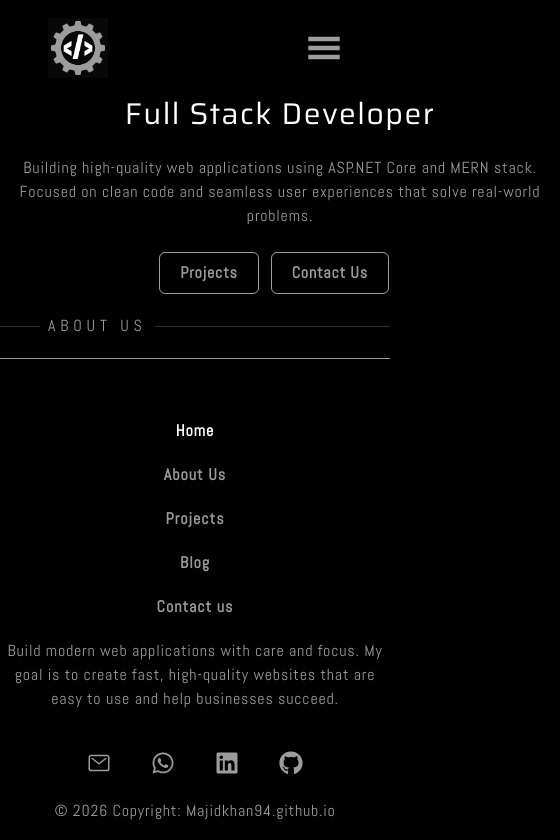
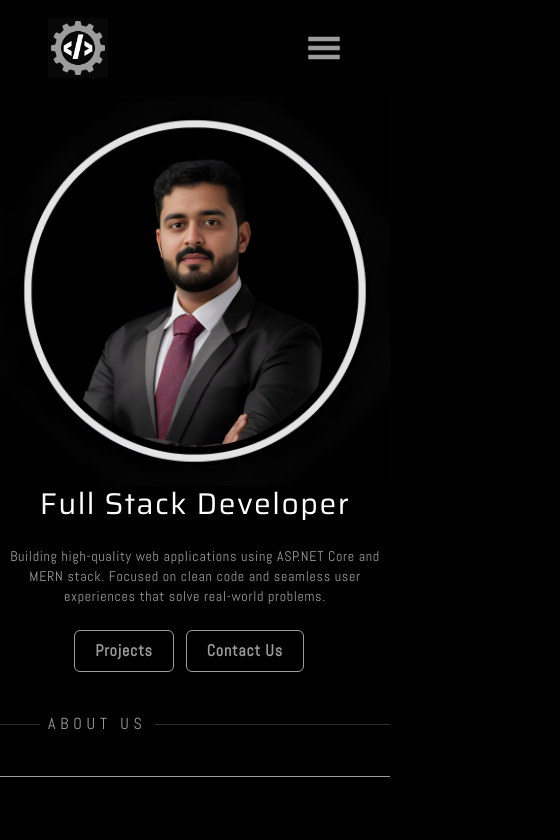
Before and after one commit to Majidkhan94/majidkhan94.github.io, a React (Vite) app: page / in a window 390 px wide. Shown: the top 840 px of the page, 560 px wide, since content can reach past the window. Built offline with nearby package versions, Linux system fonts and the light colour scheme.

Commit message:
Updated MobileVersion

```diff
--- a/src/Features/Paragraph.jsx
+++ b/src/Features/Paragraph.jsx
@@ -7,7 +7,7 @@ export const Paragraph = ({ text, className }) => {
       whileInView={{ opacity: 1, y: 0 }}
       viewport={{ once: true, amount: 0.5 }}
       transition={{ duration: 1 }}
-      className={`${className} text-ParaColor font-Paragraph tracking-wider`}>
+      className={`${className} text-ParaColor font-Paragraph text-sm md:text-base tracking-wider`}>
       {text}
     </motion.p>
 
--- a/src/Features/Seperator.jsx
+++ b/src/Features/Seperator.jsx
@@ -7,7 +7,7 @@ export const Seperator = ({text}) => {
       whileInView={{ opacity: 1 }}
       viewport={{ once: true }}
       transition={{ duration: 1 }}
-      className="border-t border-ParaColor/30 text-center my-5">
+      className="border-t border-ParaColor/30 text-center my-10 md:my-5">
 
       <motion.legend
         initial={{ opacity: 0, y: 10 }}
--- a/src/Pages/Home.jsx
+++ b/src/Pages/Home.jsx
@@ -7,10 +7,10 @@ import { Seperator } from '../Features/Seperator.jsx';
 
 export const Home = ()=>{
   return(<>
-<section className='flex flex-row w-full h-fit md:h-screen pl-0 md:pl-30 '>
+<section className='flex flex-col-reverse md:flex-row w-full h-fit md:h-screen pl-0 md:pl-30 '>
   <div className='flex flex-1 flex-col gap-6 justify-center text-center'>
     <span> <Heading text={"Full Stack Developer"}/> </span>
-    <span className='w-140'>
+    <span className='w-full md:w-140'>
       <Paragraph text={"Building high-quality web applications using ASP.NET Core and MERN stack. Focused on clean code and seamless user experiences that solve real-world problems."}/>
     </span>
     <span>
@@ -18,7 +18,7 @@ export const Home = ()=>{
     <Button to={"/Contactus"} text={"Contact Us"}/>
     </span>
   </div>
-  <div className='flex flex-1 justify-center sm:hidden md:inline'>
+  <div className='flex flex-1 justify-center'>
     <Image src={"../HeroImage.png"} />
   </div>
 </section>
```
